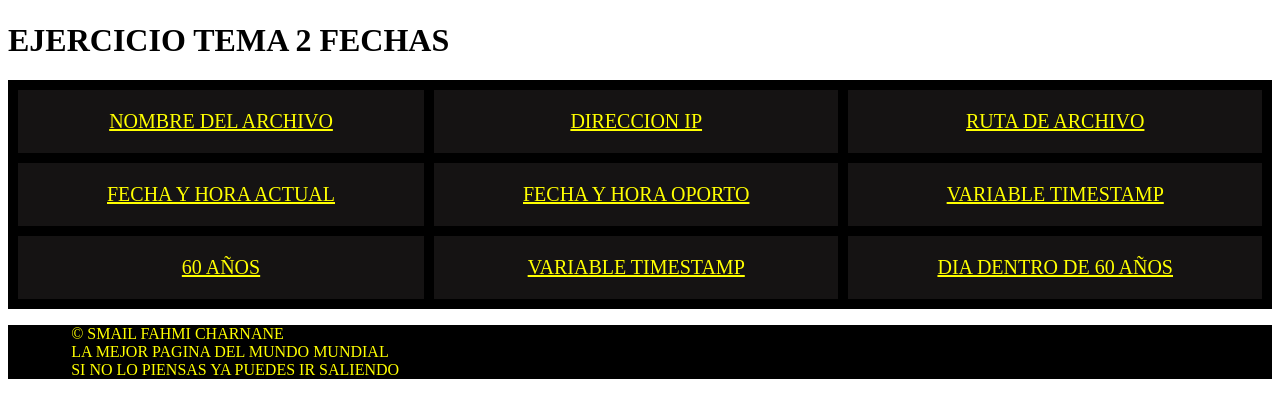
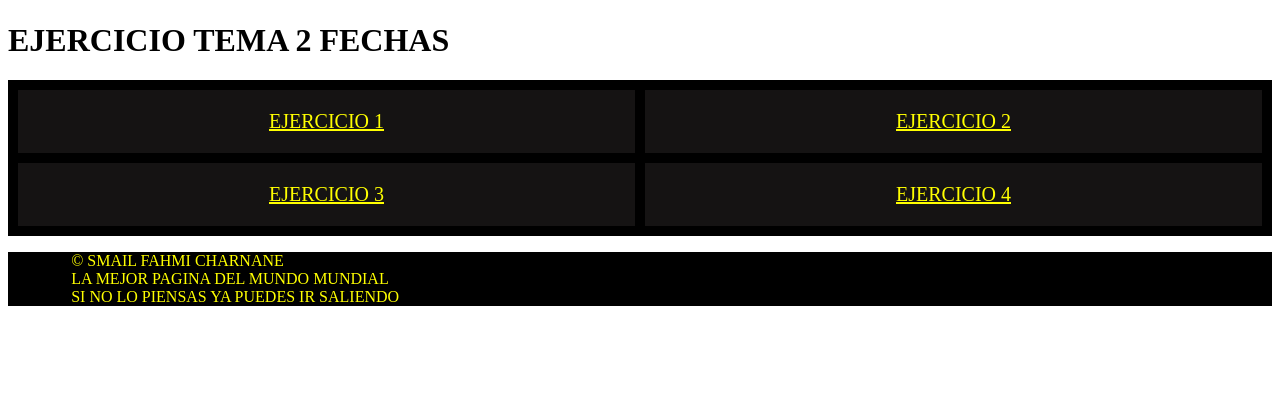
Before and after one commit to smailfahmi/html, a PHP site: page /tema2/ejerciciotm2_2/index.php in a window 1280 px wide. Shown: the part 58-476 px from the top of the page. Run offline with PHP 8.4, Linux system fonts and the light colour scheme.

Commit message:
c/0810-2134

```diff
--- a/tema2/ejerciciotm2_1/holamundoidioma.php
+++ b/tema2/ejerciciotm2_1/holamundoidioma.php
@@ -4,6 +4,5 @@ $idioma = $_GET['nombre'];
 $es ="HOLA";
 $in ="HELLO";
 $fr ="BONJOUR";
-echo $$idioma
 
-?>
+echo $$idioma;
--- a/tema2/ejerciciotm2_2/css/style.css
+++ b/tema2/ejerciciotm2_2/css/style.css
@@ -13,7 +13,8 @@ header {
 
 .grid-container {
   display: grid;
-    grid-template-columns: auto auto auto;
+  grid-template-columns: auto auto; /* Cambia el número de columnas a 2 */
+  grid-template-rows: auto auto; /* Agrega filas para crear un grid 2x2 */
   gap: 10px;
   background-color: #000000;
   padding: 10px;
@@ -24,8 +25,6 @@ header {
   text-align: center;
   padding: 20px 0;
   font-size: 20px;
-
-
 }
 
   /* .item1 {
--- a/tema2/ejerciciotm2_2/index.php
+++ b/tema2/ejerciciotm2_2/index.php
@@ -19,32 +19,18 @@
     <div class="grid-container">
 
         <div class="item1">
-            <a href="php/nombredelarchivo.php " style="color: yellow">NOMBRE DEL ARCHIVO</a>
+            <a href="php/1.php " style="color: yellow">EJERCICIO 1 </a>
         </div>
         <div class="item2">
-            <a href="php/direccionIP.php " style="color: yellow">DIRECCION IP</a>
+            <a href="php/2.php?variable=6.5" style="color: yellow">EJERCICIO 2</a>
         </div>
         <div class="item3">
-            <a href="php/mostrarpath.php" style="color: yellow">RUTA DE ARCHIVO </a>
+            <a href="php/3.php?ano=1999&mes=6&dia=10" style="color: yellow">EJERCICIO 3</a>
         </div>
         <div class="item4">
-            <a href="php/fechaHoy.php" style="color: yellow">FECHA Y HORA ACTUAL </a>
+            <a href="php/4.php?ano1=1999&mes1=6&dia1=10&ano2=1989&mes2=6&dia2=10" style="color: yellow">EJERCICIO 4</a>
         </div>
-        <div class="item5">
-            <a href="php/fechaOporto.php" style="color: yellow"> FECHA Y HORA OPORTO </a>
-        </div>
-        <div class="item6">
-            <a href="php/timestam.php" style="color: yellow">VARIABLE TIMESTAMP</a>
-        </div>
-        <div class="item7">
-            <a href="php/60años.php" style="color: yellow">60 AÑOS </a>
-        </div>
-        <div class="item8">
-            <a href="" style="color: yellow">VARIABLE TIMESTAMP</a>
-        </div>
-        <div class="item9">
-            <a href="" style="color: yellow"> DIA DENTRO DE 60 AÑOS</a>
-        </div>
+
     </div>
 
 
--- a/tema2/ejerciciotm2_2/php/fechaHoy.php
+++ /dev/null
@@ -1,3 +0,0 @@
-<?php
-$hoy = strtotime("now");
-echo "<p>" . date("y/m/d H:i:s", $hoy) . "</p>";
--- a/tema2/ejerciciotm2_2/php/fechaOporto.php
+++ /dev/null
@@ -1,3 +0,0 @@
-<?php
-date_default_timezone_set("Europe/Oporto");
-echo date("y/m/d H:i:s");
```
Also changed, not shown: tema2/ejerciciotm2_2/php/1.php (added, +53 -0 lines), tema2/ejerciciotm2_2/php/2.php (added, +14 -0 lines), tema2/ejerciciotm2_2/php/3.php (added, +7 -0 lines), tema2/ejerciciotm2_2/php/4.php (added, +28 -0 lines), tema2/ejerciciotm2_2/php/60años.php (deleted, +0 -15 lines), tema2/ejerciciotm2_2/php/direccionIP.php (deleted, +0 -8 lines), tema2/ejerciciotm2_2/php/mostrarpath.php (deleted, +0 -10 lines), tema2/ejerciciotm2_2/php/nombredelarchivo.php (deleted, +0 -9 lines), tema2/ejerciciotm2_2/php/timestam.php (deleted, +0 -7 lines). Lines whose indentation alone changed are shown as unchanged.
